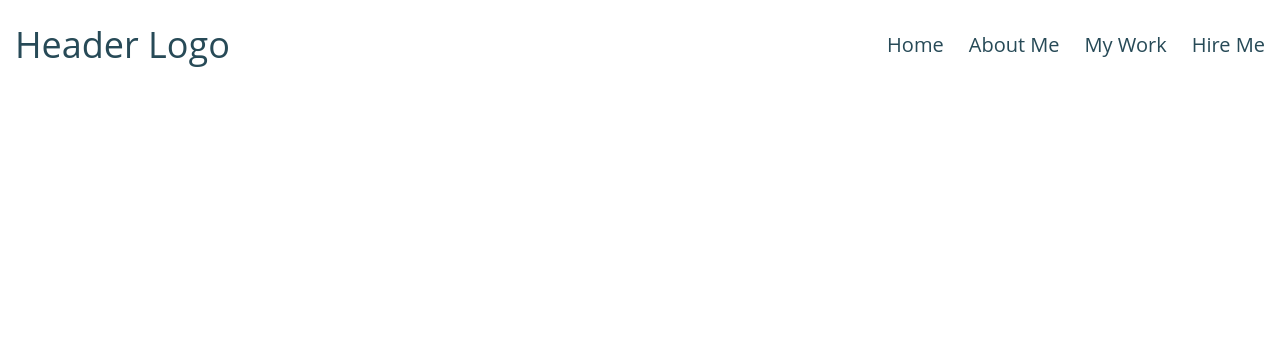
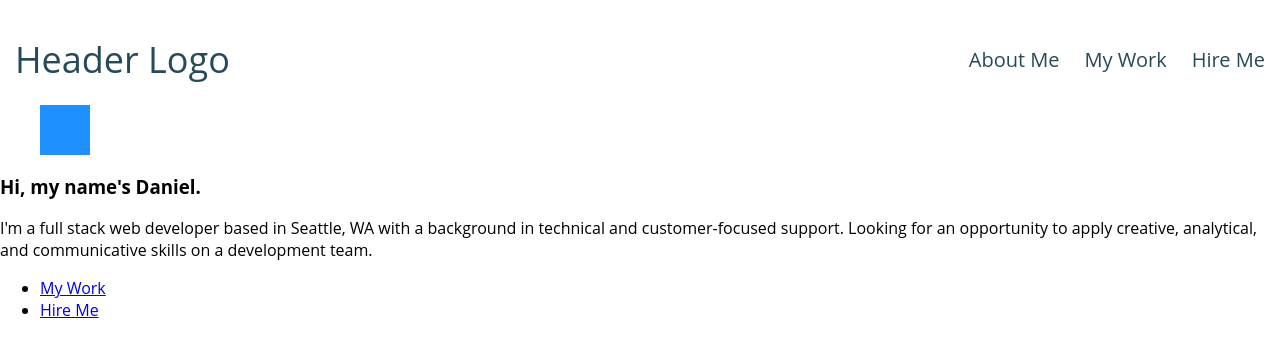
Before and after one commit to cankat-orum/personal-website, a React (Create React App) app: page / in a window 1280 px wide. Shown: the top 354 px of the page. Built offline with nearby package versions, Linux system fonts and the light colour scheme.

Commit message:
CREATE about.js | ADD html to About Component

```diff
--- a/src/App.js
+++ b/src/App.js
@@ -1,9 +1,11 @@
 import Navbar from "./components/navbar.js";
+import About from "./components/about.js";
 
 function App() {
   return (
     <>
       <Navbar />
+      <About />
     </>
   );
 }
--- /dev/null
+++ b/src/components/about.js
@@ -0,0 +1,42 @@
+import React from "react";
+import "../styles/style.css";
+
+export default function about() {
+  const mystyle = {
+    backgroundColor: "DodgerBlue",
+    width: "50px",
+    height: "50px",
+  };
+  return (
+    <>
+      <main>
+        <section>
+          <figure>
+            <div style={mystyle}></div>
+          </figure>
+          <article>
+            <header>
+              <h1>Hi, my name's Daniel.</h1>
+            </header>
+            <p>
+              I'm a full stack web developer based in Seattle, WA with a
+              background in technical and customer-focused support. Looking for
+              an opportunity to apply creative, analytical, and communicative
+              skills on a development team.
+            </p>
+            <footer>
+              <ul>
+                <li>
+                  <a href="#">My Work</a>
+                </li>
+                <li>
+                  <a href="#">Hire Me</a>
+                </li>
+              </ul>
+            </footer>
+          </article>
+        </section>
+      </main>
+    </>
+  );
+}
--- a/src/components/navbar.js
+++ b/src/components/navbar.js
@@ -3,15 +3,12 @@ import "../styles/style.css";
 
 export default function navbar() {
   return (
-    <div className="nav-div">
+    <header className="nav-div">
       <nav className="nav-sem">
         <a class="logo" href="#">
           Header Logo
         </a>
         <ul class="nav-ul">
-          <li>
-            <a href="#">Home</a>
-          </li>
           <li>
             <a href="#">About Me</a>
           </li>
@@ -23,6 +20,6 @@ export default function navbar() {
           </li>
         </ul>
       </nav>
-    </div>
+    </header>
   );
 }
--- a/src/styles/style.css
+++ b/src/styles/style.css
@@ -17,9 +17,9 @@ html {
   display: flex;
   justify-content: space-between;
   align-items: center;
-  max-width: 1300px;
+  max-width: 1250px;
   margin: 0 auto;
-  padding: 15px;
+  padding-top: 30px;
 }
 
 .logo {
```
